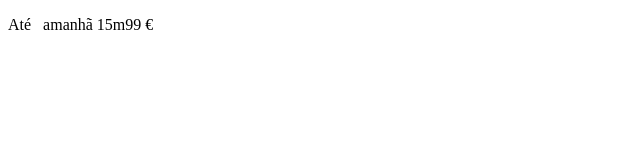
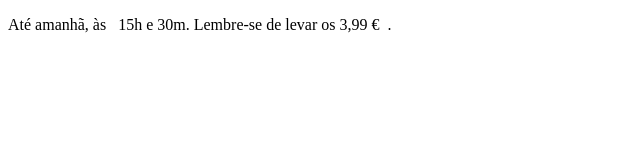
Before and after one commit to enosFrancisco/curso-html, a plain HTML site: page unidade03/index.html in a window 1280 px wide. Shown: the whole page, without its empty margins (0-640 px from the left). Drawn offline with Linux system fonts and the light colour scheme.

Commit message:
Unidade 3 concluida

```diff
--- a/unidade03/index.html
+++ b/unidade03/index.html
@@ -9,9 +9,9 @@
 
     <body>
         <!--
-            kask
+            comment
         -->
-        <p>Até &nbsp; amanhã 15m99 &euro;</p>
+        <p>Até amanhã, às &nbsp; 15h e 30m. Lembre-se de levar os 3,99 &euro; &nbsp;.</p>
     </body>
 
 </html>
```
